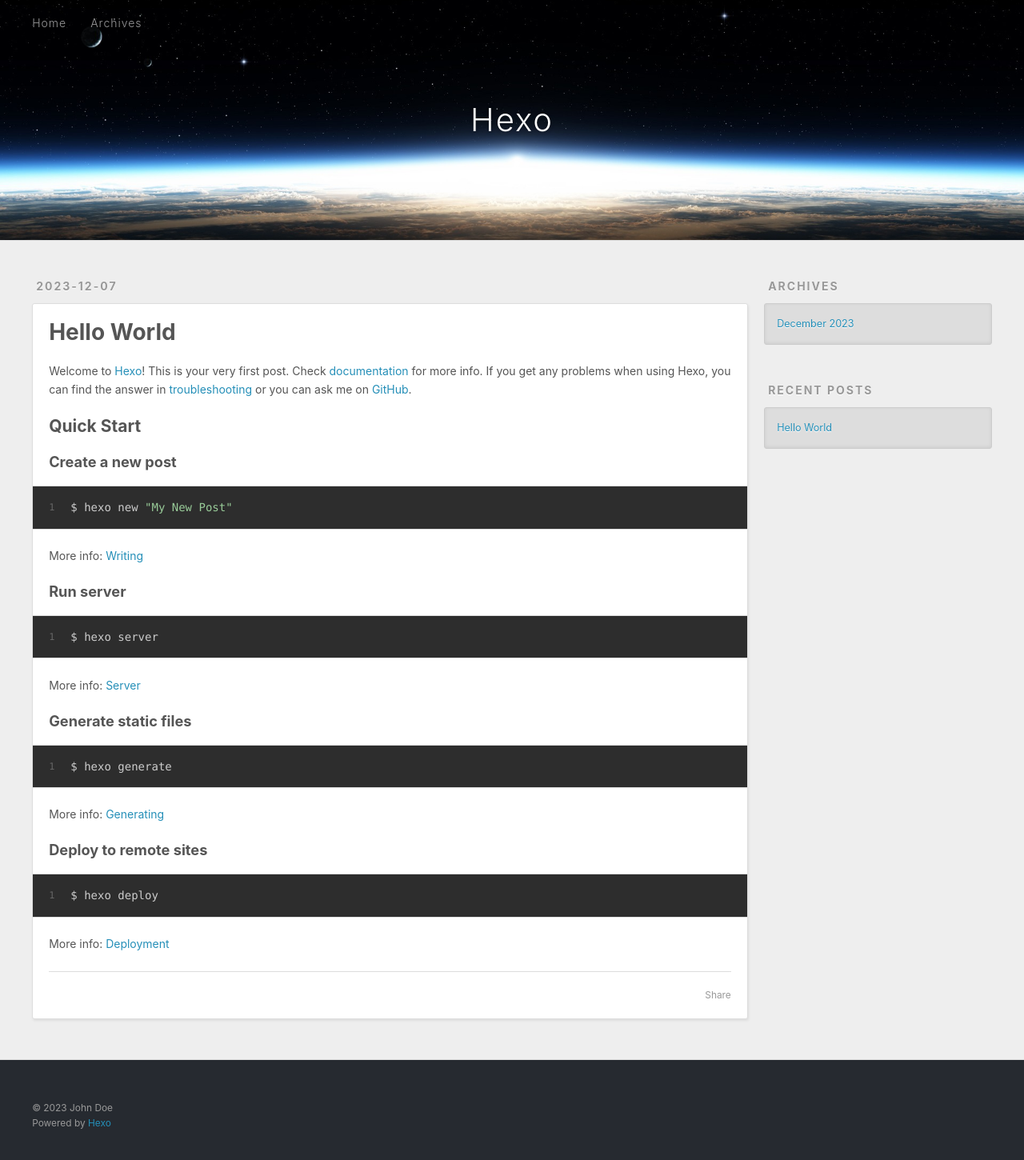
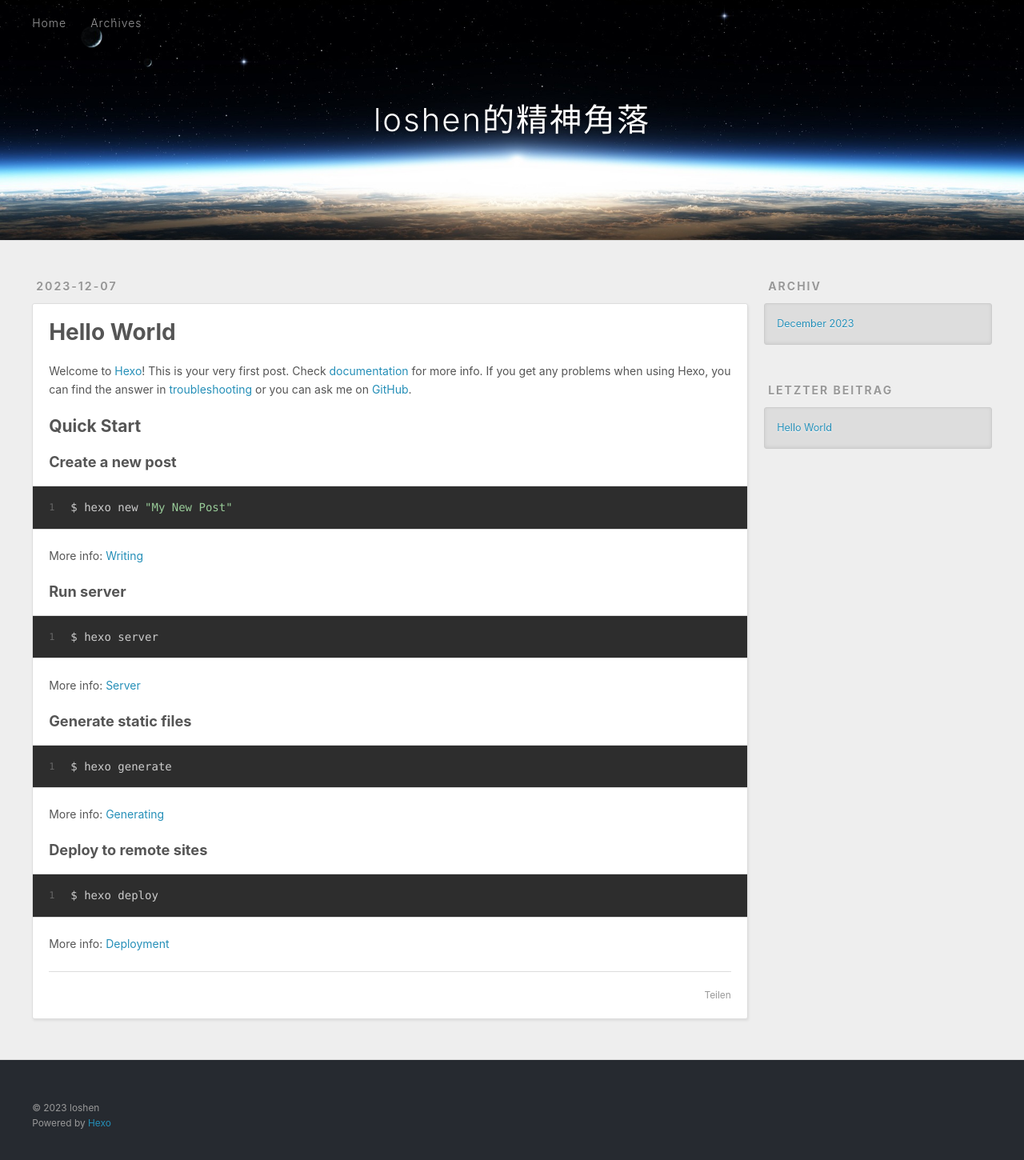
Before and after one commit to loshen12/loshen.github.io, a plain HTML site: page index.html in a window 1280 px wide. Shown: the whole page at 80% size. Drawn offline with Linux system fonts and the light colour scheme.

Commit message:
Site updated: 2023-12-07 23:13:33

```diff
--- a/index.html
+++ b/index.html
@@ -4,17 +4,17 @@
   <meta charset="utf-8">
 
 
-  <title>Hexo</title>
+  <title>loshen的精神角落</title>
   <meta name="viewport" content="width=device-width, initial-scale=1, shrink-to-fit=no">
   <meta property="og:type" content="website">
-<meta property="og:title" content="Hexo">
+<meta property="og:title" content="loshen的精神角落">
 <meta property="og:url" content="http://example.com/index.html">
-<meta property="og:site_name" content="Hexo">
-<meta property="og:locale" content="en_US">
-<meta property="article:author" content="John Doe">
+<meta property="og:site_name" content="loshen的精神角落">
+<meta property="og:locale">
+<meta property="article:author" content="loshen">
 <meta name="twitter:card" content="summary">
 
-    <link rel="alternate" href="/atom.xml" title="Hexo" type="application/atom+xml">
+    <link rel="alternate" href="/atom.xml" title="loshen的精神角落" type="application/atom+xml">
 
 
     <link rel="shortcut icon" href="/favicon.png">
@@ -39,7 +39,7 @@
   <div id="header-outer" class="outer">
     <div id="header-title" class="inner">
       <h1 id="logo-wrap">
-        <a href="/" id="logo">Hexo</a>
+        <a href="/" id="logo">loshen的精神角落</a>
       </h1>
 
     </div>
@@ -57,10 +57,10 @@
 
           <a class="nav-icon" href="/atom.xml" title="RSS Feed"><span class="fa fa-rss"></span></a>
 
-        <a class="nav-icon nav-search-btn" title="Search"><span class="fa fa-search"></span></a>
+        <a class="nav-icon nav-search-btn" title="Suche"><span class="fa fa-search"></span></a>
       </nav>
       <div id="search-form-wrap">
-        <form action="//google.com/search" method="get" accept-charset="UTF-8" class="search-form"><input type="search" name="q" class="search-form-input" placeholder="Search"><button type="submit" class="search-form-submit">&#xF002;</button><input type="hidden" name="sitesearch" value="http://example.com"></form>
+        <form action="//google.com/search" method="get" accept-charset="UTF-8" class="search-form"><input type="search" name="q" class="search-form-input" placeholder="Suche"><button type="submit" class="search-form-submit">&#xF002;</button><input type="hidden" name="sitesearch" value="http://example.com"></form>
       </div>
     </div>
   </div>
@@ -108,7 +108,7 @@
 
     </div>
     <footer class="article-footer">
-      <a data-url="http://example.com/2023/12/07/hello-world/" data-id="clpvbquko0000ccjd3rrm7ej3" data-title="Hello World" class="article-share-link"><span class="fa fa-share">Share</span></a>
+      <a data-url="http://example.com/2023/12/07/hello-world/" data-id="clpvc8kes0000sjjdfies6tha" data-title="Hello World" class="article-share-link"><span class="fa fa-share">Teilen</span></a>
 
 
 
@@ -136,7 +136,7 @@
 
 
   <div class="widget-wrap">
-    <h3 class="widget-title">Archives</h3>
+    <h3 class="widget-title">Archiv</h3>
     <div class="widget">
       <ul class="archive-list"><li class="archive-list-item"><a class="archive-list-link" href="/archives/2023/12/">December 2023</a></li></ul>
     </div>
@@ -146,7 +146,7 @@
 
 
   <div class="widget-wrap">
-    <h3 class="widget-title">Recent Posts</h3>
+    <h3 class="widget-title">letzter Beitrag</h3>
     <div class="widget">
       <ul>
 
@@ -167,7 +167,7 @@
   <div class="outer">
     <div id="footer-info" class="inner">
 
-      &copy; 2023 John Doe<br>
+      &copy; 2023 loshen<br>
       Powered by <a href="https://hexo.io/" target="_blank">Hexo</a>
     </div>
   </div>
```
Also changed, not shown: 2023/12/07/hello-world/index.html (+12 -12 lines), archives/2023/12/index.html (+12 -12 lines), archives/2023/index.html (+12 -12 lines), archives/index.html (+12 -12 lines).
